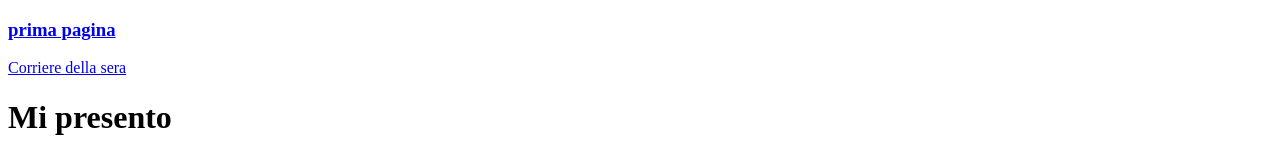
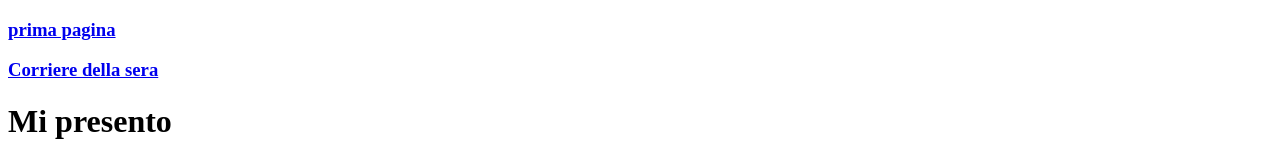
Before and after one commit to Dona0808/HTML, a plain HTML site: page esercizi/index.html in a window 1280 px wide. Shown: the top 157 px of the page. Drawn offline with Linux system fonts and the light colour scheme.

Commit message:
Update and rename index.Html to index.html

```diff
--- a/esercizi/index.Html
+++ b/esercizi/index.html
@@ -6,7 +6,7 @@
   </head>
   <body>
         <A href="pagina1.html"><H3>prima pagina</H3></A>
-<A href="https://www.corriere.it/><H3> Corriere della sera</H3></A>
+<A href="https://www.corriere.it/"><H3> Corriere della sera</H3></A>
 <H1> Mi presento </H1>
   <p>Mi chiamo Donatello Lombardo, frequento la 3A SIA al de viti de marco. Ho 15 anni. Mi piace giocare a calcio e vado a volte a vedere le partite del bari. Mi piace la musica. </p>
 <img src="images/yildiz.webp">
```
